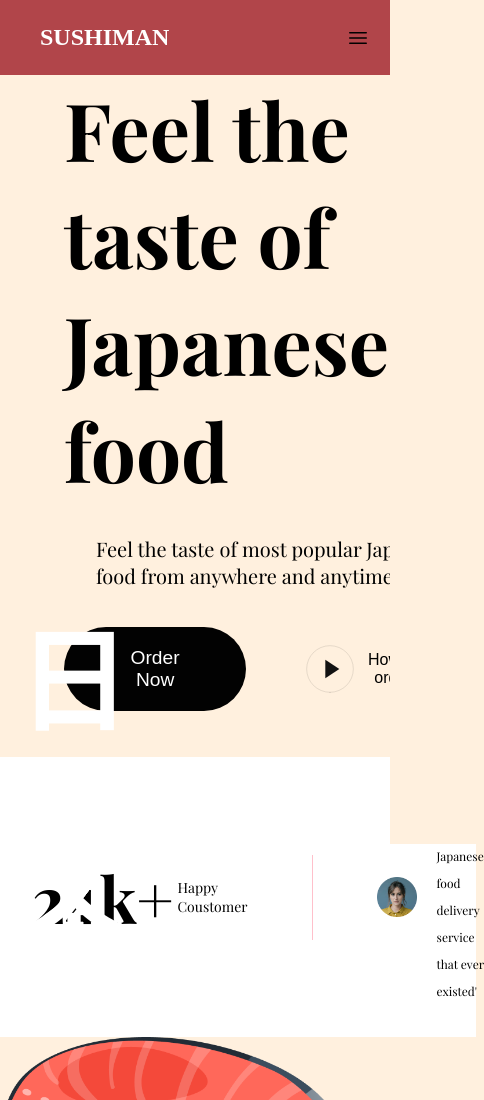
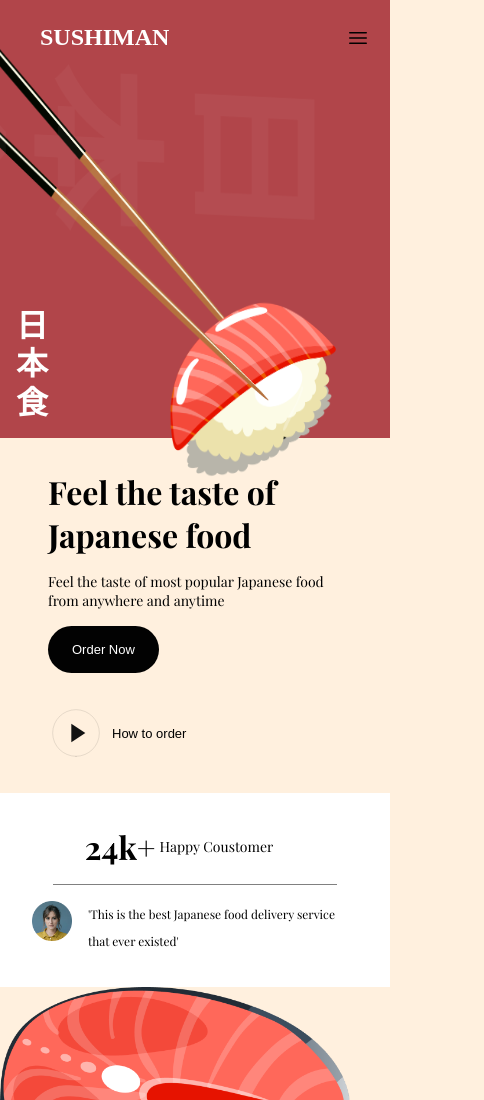
Before and after one commit to vanilla-dd/SushiMan-Website, a website built with Vite: page index.html in a window 390 px wide. Shown: the top 1100 px of the page, 484 px wide, since content can reach past the window. Built offline with nearby package versions, Linux system fonts and the light colour scheme; files whose address does not match are found by name.

Commit message:
✅ completed sec 1 responsiveness and also some bug fixes 🐛

```diff
--- a/styles/header.css
+++ b/styles/header.css
@@ -22,6 +22,7 @@
   flex: 1.25;
   gap: 4rem;
   justify-content: end;
+  padding-right: 1.5rem;
 }
 .nav__links a {
   font-family: var(--plus-jakarta-sans);
@@ -30,6 +31,9 @@
 }
 .nav__links button img {
   max-width: 1.5rem;
+}
+.hamburger {
+  display: none;
 }
 /* media query */
 @media (width<786px) {
@@ -49,6 +53,7 @@
     justify-content: space-between;
   }
   .hamburger {
+    display: block;
     width: 1.5rem;
     height: 1.5rem;
     background-repeat: no-repeat;
--- a/styles/sec-1.css
+++ b/styles/sec-1.css
@@ -12,14 +12,13 @@
   flex: 1;
 }
 .sec-1__about {
-  flex: 1.205;
+  flex: 1.248;
 
   font-family: var(--playfair-display);
 }
 .sec-1__img {
   background-color: var(--primary-color);
   background-image: url("./public/about_bg1.png");
-  z-index: 5;
 }
 .sec-1__img img {
   max-width: 120%;
@@ -84,7 +83,7 @@
 }
 
 .sec-1__about-2 > div:first-child {
-  border-right: 1px solid pink;
+  border-right: 1px solid rgb(97, 97, 97);
   padding-right: 4rem;
 }
 .sec-1__about-2 > div:first-child h4 {
@@ -106,3 +105,133 @@
   font-size: 0.75rem;
   line-height: 2.25;
 }
+/* media quries */
+@media (width<=1160px) {
+  .sec-1 {
+    flex-direction: column;
+    align-items: normal;
+  }
+  .sec-1__img img {
+    width: 90%;
+    transform: matrix(1, 0.05, 0, 1.25, 0, 0);
+  }
+  .sec-1__img h2 {
+    bottom: 3rem;
+    left: 4rem;
+  }
+  .sec-1__about-1 {
+    margin-top: 4rem;
+    gap: 1rem;
+  }
+  .sec-1__about-1 {
+    padding-inline: 3rem;
+  }
+  .sec-1__about-1 h1 {
+    font-size: 4.25rem;
+  }
+  .sec-1__about-1 p {
+    max-width: 60ch;
+  }
+  .sec-1__about-1-btn {
+    justify-content: start;
+    padding-left: 3rem;
+  }
+  .sec-1__about-2 {
+    justify-content: center;
+  }
+}
+@media (width<768px) {
+  .sec-1__about-1 {
+    margin-top: 2rem;
+  }
+  .sec-1__img h2 {
+    font-size: 5.5rem;
+  }
+}
+@media (width<=630px) {
+  .sec-1__img h2 {
+    font-size: 4rem;
+  }
+  .sec-1__about-1 h1 {
+    font-size: 3.5rem;
+  }
+  .sec-1__about-1-btn button {
+    padding: 1rem 2rem;
+    font-size: large;
+  }
+  .sec-1__about-2 > div:last-child {
+    flex-direction: column;
+  }
+  .sec-1__about-2 > div:last-child {
+    justify-content: center;
+    align-items: start;
+  }
+  .sec-1__about-2 > div:last-child img {
+    margin: 0;
+  }
+}
+@media (width<=530px) {
+  .sec-1__img h2 {
+    font-size: 4rem;
+  }
+  .sec-1__about-1 h1 {
+    font-size: 2.5rem;
+  }
+  .sec-1__about-1 p {
+    font-size: 1.125rem;
+  }
+  .sec-1__about-1-btn,
+  .sec-1__about-1 p {
+    padding: 0;
+  }
+  .sec-1__about-1-btn button {
+    padding: 1rem 1.5rem;
+    font-size: 1rem;
+  }
+  .sec-1__about-2 {
+    margin-top: 1rem;
+  }
+  .sec-1__about-2 > div:first-child h4 {
+    font-size: 2rem;
+  }
+}
+@media (width<430px) {
+  .sec-1__img h2 {
+    font-size: 2rem;
+    bottom: 1rem;
+    left: 1rem;
+  }
+  .sec-1__about-1 h1 {
+    font-size: 2rem;
+  }
+  .sec-1__about-1 p {
+    font-size: 0.875rem;
+  }
+  .sec-1__about-1-btn {
+    flex-direction: column;
+    align-items: flex-start;
+    gap: 1rem;
+  }
+  .sec-1__about-1-btn button {
+    font-size: small;
+  }
+  .about-1-btn1 {
+    padding: 1rem 2rem;
+  }
+  .about-1-btn2 {
+    margin-left: -1.5rem;
+  }
+  .sec-1__about-2 {
+    flex-direction: column;
+  }
+  .sec-1__about-2 div:first-child {
+    border-right: none;
+    border-bottom: 1px solid grey;
+    padding-bottom: 1rem;
+  }
+  .sec-1__about-2 div:last-child {
+    flex-direction: row;
+    gap: 1rem;
+    padding-top: 1rem;
+  }
+}
```
